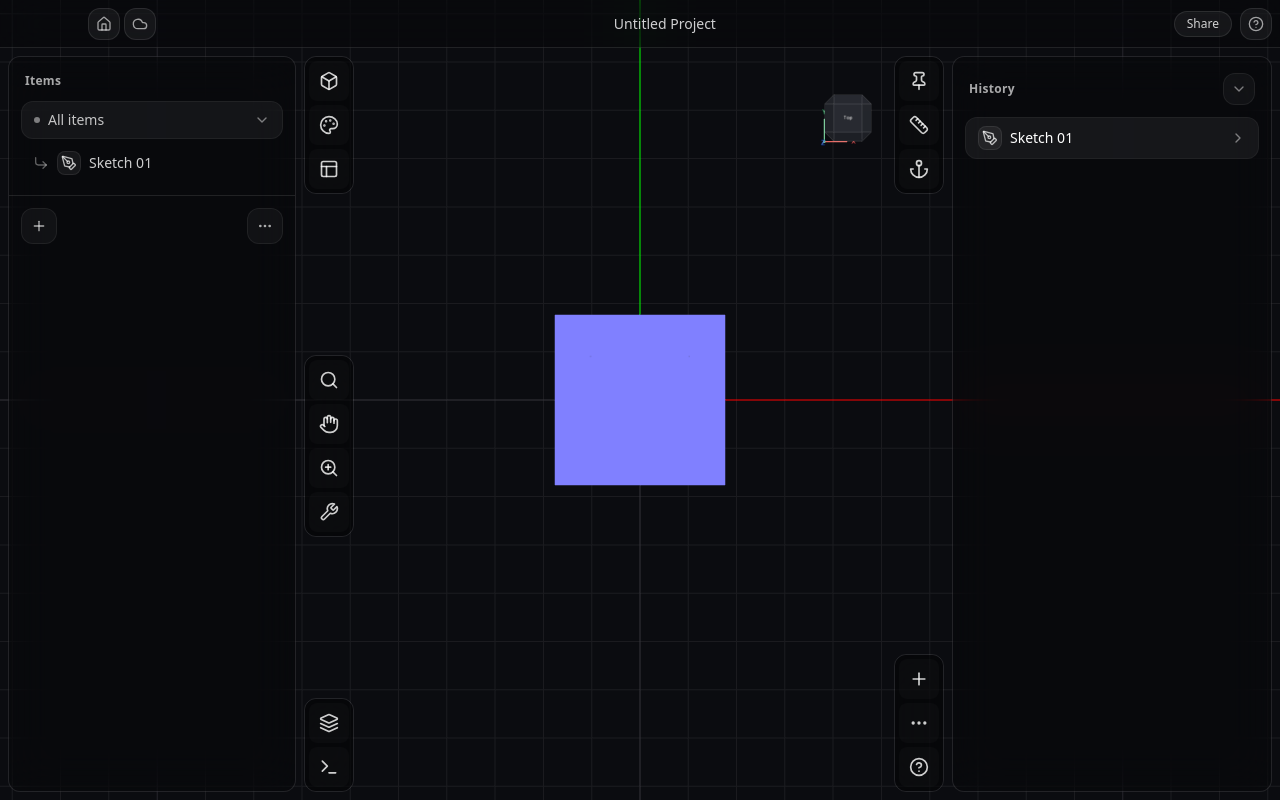
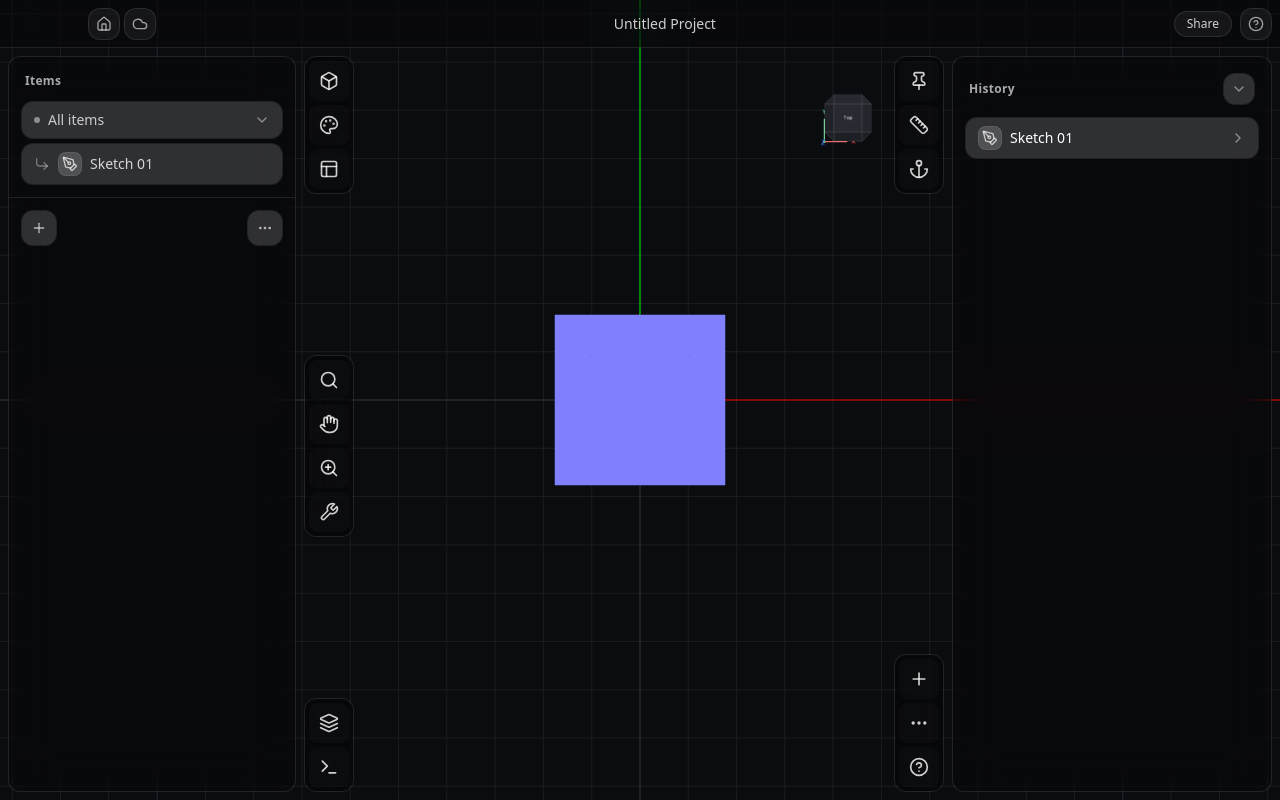
Before and after one commit to brhx/fabric, a React (Vite) app: page / in a window 1280 px wide. Built offline with nearby package versions, Linux system fonts and the light colour scheme.

Commit message:
Polish toolbar buttons and panel chrome

```diff
--- a/src/app.tsx
+++ b/src/app.tsx
@@ -8,7 +8,6 @@ import { Toolbar, ToolbarButton } from "./chrome/toolbar";
 import {
   LEFT_TOOLBAR_GROUPS,
   RIGHT_TOOLBAR_GROUPS,
-  TOOLBAR_ICON_CLASSNAME,
 } from "./chrome/toolbar-config";
 import { Viewport3D } from "./viewport-3d";
 
@@ -77,7 +76,7 @@ function App() {
                         : undefined
                       }
                     >
-                      <button.Icon className={TOOLBAR_ICON_CLASSNAME} />
+                      <button.Icon className="h-5 w-5" />
                     </ToolbarButton>
                   ))}
                 </Toolbar>
@@ -89,7 +88,7 @@ function App() {
                 <Toolbar key={group.key} showLabelsOnHover labelSide="left">
                   {group.buttons.map((button) => (
                     <ToolbarButton key={button.key} label={button.label}>
-                      <button.Icon className={TOOLBAR_ICON_CLASSNAME} />
+                      <button.Icon className="h-5 w-5" />
                     </ToolbarButton>
                   ))}
                 </Toolbar>
--- a/src/chrome/left-items-panel.tsx
+++ b/src/chrome/left-items-panel.tsx
@@ -20,7 +20,7 @@ export function LeftItemsPanel() {
         <div className="mt-3 min-h-0 flex-1 overflow-auto overscroll-contain px-3 pb-3">
           <button
             type="button"
-            className="flex w-full items-center justify-between rounded-xl border border-white/10 bg-white/[0.05] bg-clip-padding px-3 py-2 text-sm text-white/75 hover:bg-white/[0.08] hover:text-white"
+            className="flex w-full items-center justify-between rounded-xl border border-white/10 bg-white/[0.16] bg-clip-padding px-3 py-2 text-sm text-white/75 hover:bg-white/[0.22] hover:text-white"
           >
             <span className="flex items-center gap-2">
               <span className="h-1.5 w-1.5 rounded-full bg-white/45" />
@@ -31,12 +31,12 @@ export function LeftItemsPanel() {
 
           <button
             type="button"
-            className="group mt-1 flex w-full items-center gap-2 rounded-xl px-3 py-2 text-sm text-white/80 hover:bg-white/[0.06] hover:text-white"
+            className="group mt-1 flex w-full items-center gap-2 rounded-xl border border-white/10 bg-white/[0.16] bg-clip-padding px-3 py-2 text-sm text-white/80 hover:bg-white/[0.22] hover:text-white"
           >
             <span className="grid w-4 place-items-center text-white/35 group-hover:text-white/55">
               <LuCornerDownRight className="h-4 w-4" />
             </span>
-            <span className="grid h-6 w-6 place-items-center rounded-lg bg-white/[0.06] text-white/70 ring-1 ring-white/[0.08] ring-inset">
+            <span className="grid h-6 w-6 place-items-center rounded-lg bg-white/[0.16] text-white/70 ring-1 ring-white/[0.08] ring-inset">
               <LuPenTool className="h-4 w-4" />
             </span>
             Sketch 01
@@ -47,13 +47,13 @@ export function LeftItemsPanel() {
           <div className="flex items-center justify-between">
             <button
               type="button"
-              className="grid h-9 w-9 place-items-center rounded-xl border border-white/10 bg-white/[0.04] bg-clip-padding text-white/65 hover:bg-white/[0.08] hover:text-white"
+              className="grid h-9 w-9 place-items-center rounded-xl border border-white/10 bg-white/[0.16] bg-clip-padding text-white/65 hover:bg-white/[0.22] hover:text-white"
             >
               <LuPlus className="h-4 w-4" />
             </button>
             <button
               type="button"
-              className="grid h-9 w-9 place-items-center rounded-xl border border-white/10 bg-white/[0.04] bg-clip-padding text-white/65 hover:bg-white/[0.08] hover:text-white"
+              className="grid h-9 w-9 place-items-center rounded-xl border border-white/10 bg-white/[0.16] bg-clip-padding text-white/65 hover:bg-white/[0.22] hover:text-white"
             >
               <LuEllipsis className="h-4 w-4" />
             </button>
--- a/src/chrome/right-history-panel.tsx
+++ b/src/chrome/right-history-panel.tsx
@@ -11,7 +11,7 @@ export function RightHistoryPanel() {
           </div>
           <button
             type="button"
-            className="grid h-8 w-8 place-items-center rounded-xl border border-white/10 bg-white/[0.04] bg-clip-padding text-white/55 hover:bg-white/[0.08] hover:text-white"
+            className="grid h-8 w-8 place-items-center rounded-xl border border-white/10 bg-white/[0.16] bg-clip-padding text-white/55 hover:bg-white/[0.22] hover:text-white"
           >
             <LuChevronDown className="h-4 w-4 text-white/45" />
           </button>
@@ -20,10 +20,10 @@ export function RightHistoryPanel() {
         <div className="mt-3 min-h-0 flex-1 overflow-auto overscroll-contain px-3 pb-3">
           <button
             type="button"
-            className="flex w-full items-center justify-between rounded-xl border border-white/10 bg-white/[0.06] bg-clip-padding px-3 py-2 text-sm text-white hover:bg-white/[0.09]"
+            className="flex w-full items-center justify-between rounded-xl border border-white/10 bg-white/[0.16] bg-clip-padding px-3 py-2 text-sm text-white hover:bg-white/[0.22]"
           >
             <span className="flex items-center gap-2">
-              <span className="grid h-6 w-6 place-items-center rounded-lg bg-white/[0.06] text-white/70 ring-1 ring-white/[0.08] ring-inset">
+              <span className="grid h-6 w-6 place-items-center rounded-lg bg-white/[0.16] text-white/70 ring-1 ring-white/[0.08] ring-inset">
                 <LuPenTool className="h-4 w-4" />
               </span>
               Sketch 01
--- a/src/chrome/toolbar-config.tsx
+++ b/src/chrome/toolbar-config.tsx
@@ -30,8 +30,6 @@ export type ToolbarGroupConfig = {
   key: string;
   buttons: readonly ToolbarButtonConfig[];
 };
-
-export const TOOLBAR_ICON_CLASSNAME = "h-5 w-5";
 
 export const LEFT_TOOLBAR_GROUPS: readonly ToolbarGroupConfig[] = [
   {
--- a/src/chrome/toolbar.tsx
+++ b/src/chrome/toolbar.tsx
@@ -1,4 +1,4 @@
-import type { ReactNode } from "react";
+import type { ButtonHTMLAttributes, ReactNode } from "react";
 import { createContext, useContext, useMemo } from "react";
 import { Panel } from "./panel";
 
@@ -50,11 +50,24 @@ export function ToolbarButton(props: {
   label: ReactNode;
   shortcut?: ReactNode;
   children: ReactNode;
+  active?: boolean;
+  buttonProps?: ButtonHTMLAttributes<HTMLButtonElement>;
 }) {
   const toolbarContext = useContext(ToolbarContext);
   const showLabel = Boolean(toolbarContext?.showLabelsOnHover);
   const labelSide = toolbarContext?.labelSide ?? "right";
   const ariaLabel = typeof props.label === "string" ? props.label : undefined;
+  const buttonProps = props.buttonProps;
+  const isActive = Boolean(props.active);
+  const {
+    className: buttonClassName,
+    type: buttonType,
+    ["aria-pressed"]: ariaPressed,
+    ["aria-label"]: ariaLabelOverride,
+    ...restButtonProps
+  } = buttonProps ?? {};
+  const buttonAriaLabel = ariaLabelOverride ?? ariaLabel;
+  const buttonAriaPressed = ariaPressed ?? (isActive ? true : undefined);
 
   const labelPositionClassName =
     labelSide === "right" ? "left-full ml-2" : "right-full mr-2";
@@ -62,11 +75,26 @@ export function ToolbarButton(props: {
   return (
     <div className="relative">
       <button
-        type="button"
-        aria-label={ariaLabel}
-        className="peer grid h-11 w-11 place-items-center p-0.5 hover:[&>span]:bg-white/[0.10] hover:[&>span]:text-white hover:[&>span]:ring-1 hover:[&>span]:ring-white/15"
+        type={buttonType ?? "button"}
+        aria-label={buttonAriaLabel}
+        aria-pressed={buttonAriaPressed}
+        className={[
+          "peer grid h-11 w-11 place-items-center p-0.5",
+          "hover:[&>span]:bg-white/[0.10] hover:[&>span]:text-white hover:[&>span]:ring-1 hover:[&>span]:ring-white/15",
+          buttonClassName,
+        ]
+          .filter(Boolean)
+          .join(" ")}
+        {...restButtonProps}
       >
-        <span className="grid h-10 w-10 place-items-center rounded-lg bg-white/[0.025] text-white/80">
+        <span
+          className={[
+            "grid h-10 w-10 place-items-center rounded-lg bg-white/[0.025] text-white/80",
+            isActive ? "bg-white/[0.12] text-white ring-1 ring-white/15" : null,
+          ]
+            .filter(Boolean)
+            .join(" ")}
+        >
           {props.children}
         </span>
       </button>
```
Also changed, not shown: 1 other file (tests, documents, lock files or other folders).
